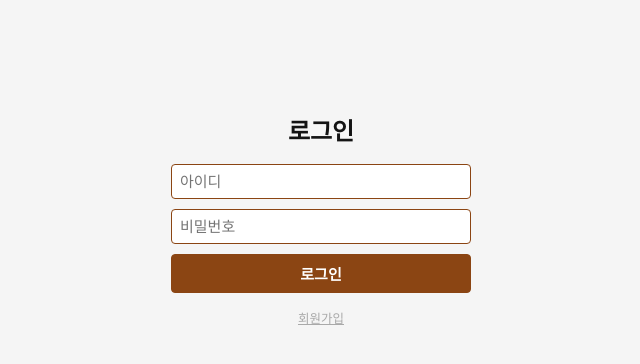
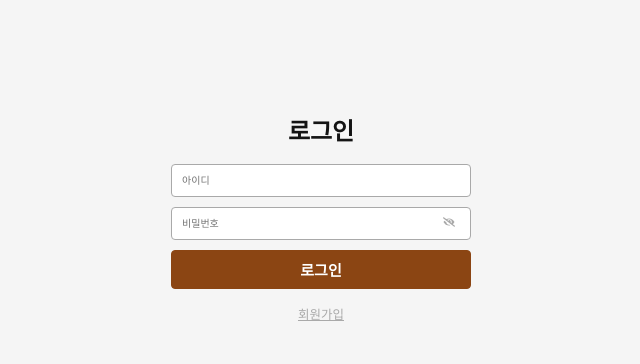
Before and after one commit to AND-SOPT-WEB/YoonJiLee, a React (Vite) app in the folder week4/: page / in a window 1280 px wide. Shown: the top 364 px of the page, without its empty margins (319-959 px from the left). Built offline with nearby package versions, Linux system fonts and the light colour scheme.

Commit message:
feat: 비밀번호 보이기 기능 추가

```diff
--- a/week4/package.json
+++ b/week4/package.json
@@ -14,7 +14,8 @@
     "@emotion/styled": "^11.13.0",
     "axios": "^1.7.7",
     "react": "^18.3.1",
-    "react-dom": "^18.3.1"
+    "react-dom": "^18.3.1",
+    "react-icons": "^5.3.0"
   },
   "devDependencies": {
     "@eslint/js": "^9.13.0",
--- a/week4/src/components/LoginPage/Login.tsx
+++ b/week4/src/components/LoginPage/Login.tsx
@@ -2,14 +2,15 @@ import { useState } from "react";
 import { useNavigate, Link } from "react-router-dom";
 import styled from "@emotion/styled";
 import Theme from "../../styles/theme";
-import { Title, Input, Button, Container } from "../../styles/common";
-
+import { Title, Button, Container } from "../../styles/common";
 import { PostLogin } from "../../apis/user";
+import { FaEye, FaEyeSlash } from "react-icons/fa";
 
 const Login = () => {
   const navigate = useNavigate();
   const [name, setName] = useState<string>("");
   const [password, setPassword] = useState<string>("");
+  const [showPassword, setShowPassword] = useState<boolean>(false);
 
   // 로그인 함수
   const login = async (e: React.FormEvent) => {
@@ -31,12 +32,20 @@ const Login = () => {
           onChange={(e) => setName(e.target.value)}
           autoComplete="off"
         />
-        <Input
-          placeholder="비밀번호"
-          type="password"
-          value={password}
-          onChange={(e) => setPassword(e.target.value)}
-        />
+        <PasswordWrapper>
+          <Input
+            placeholder="비밀번호"
+            type={showPassword ? "text" : "password"}
+            value={password}
+            onChange={(e) => setPassword(e.target.value)}
+          />
+          <PasswordToggle
+            onClick={() => setShowPassword((prev) => !prev)}
+            type="button"
+          >
+            {showPassword ? <FaEye /> : <FaEyeSlash />}
+          </PasswordToggle>
+        </PasswordWrapper>
         <Button>로그인</Button>
       </LoginForm>
       <SignupLink to="/signup">회원가입</SignupLink>
@@ -52,6 +61,26 @@ const LoginForm = styled.form`
   gap: 1rem;
 `;
 
+const PasswordWrapper = styled.div`
+  position: relative;
+  display: flex;
+  align-items: center;
+`;
+
+const PasswordToggle = styled.button`
+  position: absolute;
+  right: 10px;
+  background: none;
+  border: none;
+  cursor: pointer;
+  font-size: 1.2rem;
+  color: ${Theme.color.gray};
+
+  &:hover {
+    color: ${Theme.color.black};
+  }
+`;
+
 const SignupLink = styled(Link)`
   margin: 0 auto;
   width: fit-content;
@@ -64,3 +93,13 @@ const SignupLink = styled(Link)`
     color: ${Theme.color.black};
   }
 `;
+
+const Input = styled.input`
+  padding: 1rem 1rem;
+  padding-right: 2rem;
+  border: 1px solid ${Theme.color.gray};
+  border-radius: 4px;
+  font-size: 1rem;
+  width: 100%;
+  box-sizing: border-box;
+`;
```
Also changed, not shown: 1 other file (tests, documents, lock files or other folders).
